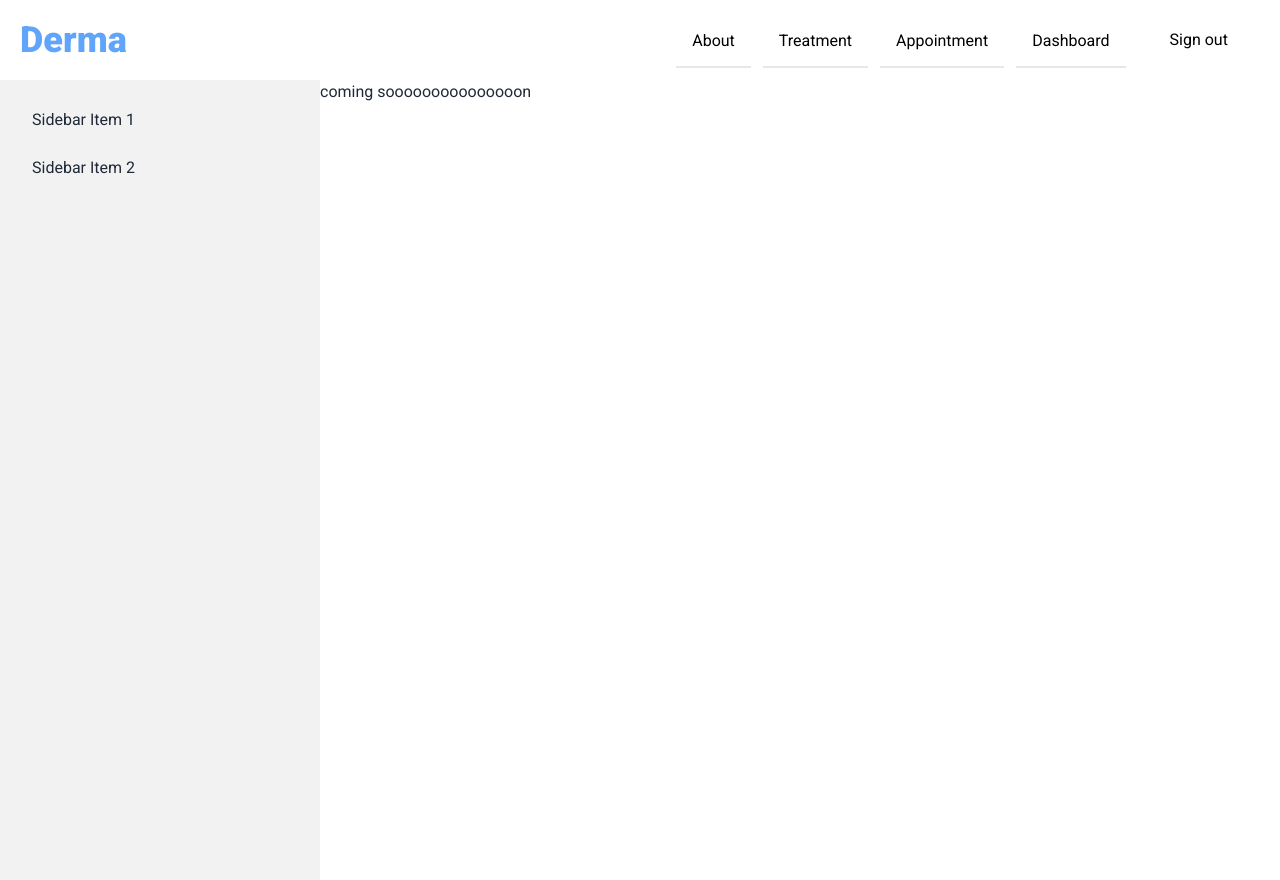
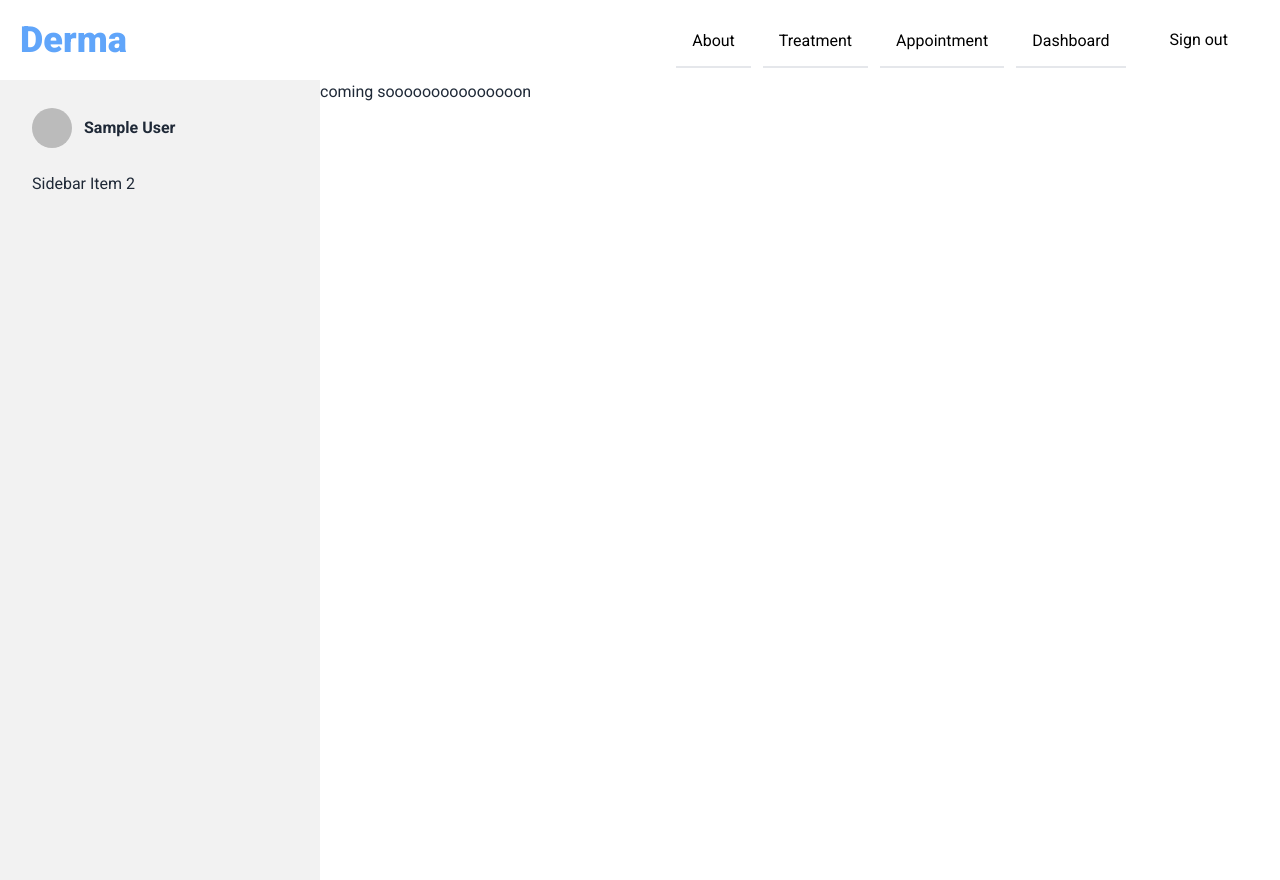
Before and after one commit to Marjan-001/derma-client, a React (Create React App) app: page /dashboard in a window 1280 px wide. Built offline with nearby package versions, Linux system fonts and the light colour scheme; no server answers; sample sign-in values are in the browser's storage.

Commit message:
dashboard sidebar user info add

```diff
--- a/src/Layhout/DashboardLayout.js
+++ b/src/Layhout/DashboardLayout.js
@@ -1,9 +1,12 @@
-import React from 'react';
+import React, { useContext } from 'react';
 import Navbar from '../Shared/Navbar';
 
 import { Outlet } from 'react-router-dom';
+import { AuthContext } from '../pages/context/AuthProvider';
+import { AiOutlineUser } from 'react-icons/ai';
 
 const DashboardLayout = () => {
+    const {user}= useContext(AuthContext)
     return (
         <>
             <Navbar></Navbar>
@@ -17,7 +20,19 @@ const DashboardLayout = () => {
     <label htmlFor="dashboard-sidebar" className="drawer-overlay"></label>
     <ul className="menu p-4 w-80 h-full bg-base-200 text-base-content">
 
-      <li><a>Sidebar Item 1</a></li>
+                        <li>
+ <div className="avatar">
+  <div className="w-10 rounded-full">
+   {
+    user?.photoURL?
+        <img src={user.photoURL} />
+        : <AiOutlineUser className='bg-blue-500 w-10 h-10 '></AiOutlineUser>
+
+   }
+  </div>
+  <p className='font-semibold'>{user.displayName}</p>
+</div>
+                        </li>
       <li><a>Sidebar Item 2</a></li>
     </ul>
 
--- a/src/pages/Login/Login.js
+++ b/src/pages/Login/Login.js
@@ -37,9 +37,9 @@ const Login = () => {
     google()
       .then(result => {
         const user = result.user;
+        navigate(from, { replace: true });
          toast('Successfully login')
-        navigate(from, { replace: true });
-        console.log(user);
+
       })
     .catch(err=>console.error(err))
   }
```
